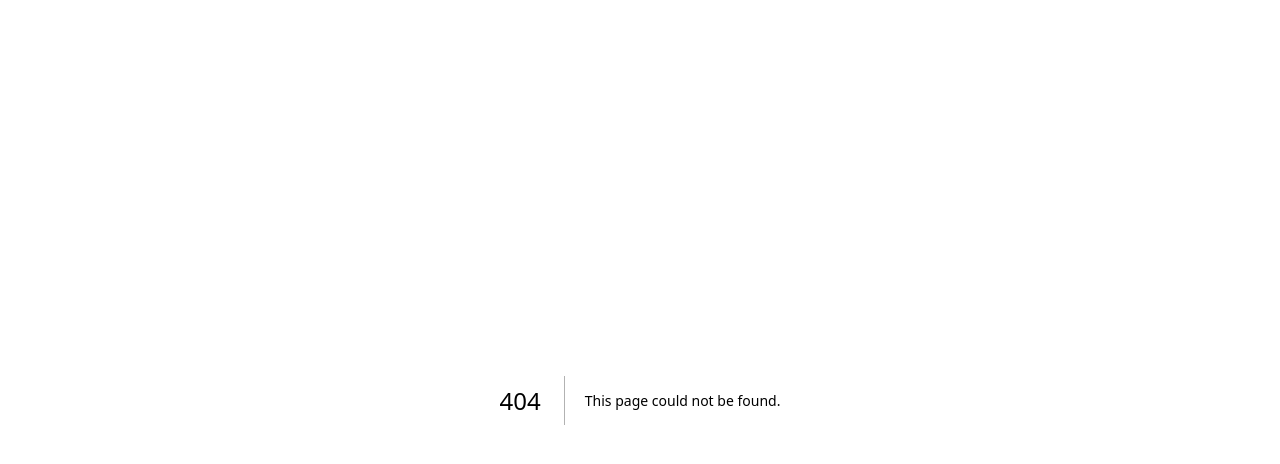
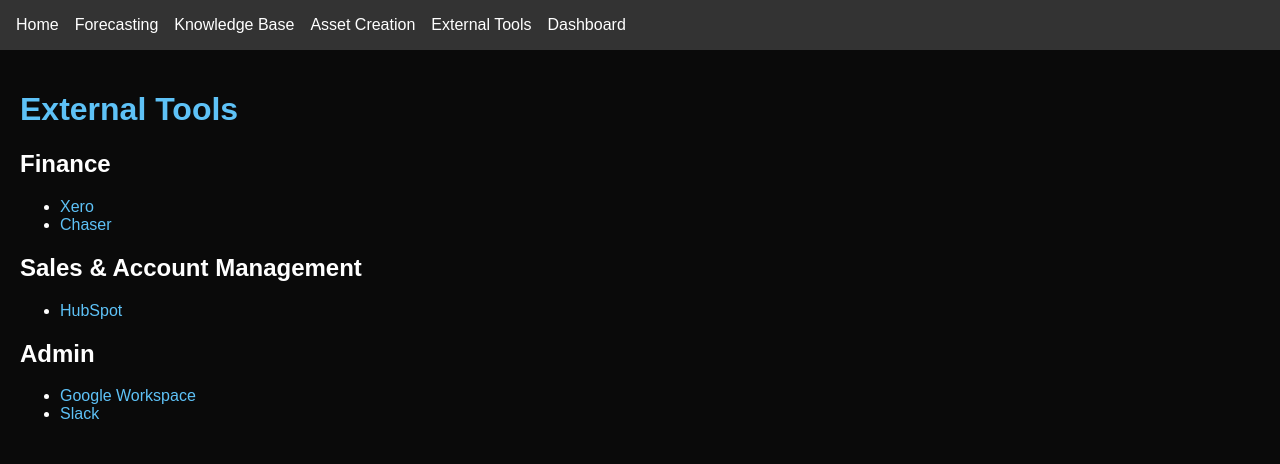
Before and after one commit to TomSumner28/merchant-data, a Next.js app: page /external-tools in a window 1280 px wide. Before the commit this address had no page. Shown: the top 464 px of the page. Built offline with nearby package versions, Linux system fonts and the light colour scheme.

Commit message:
Add TRC AI frontend with GPT tools and pages

```diff
--- /dev/null
+++ b/pages/_app.js
@@ -0,0 +1,20 @@
+import Link from 'next/link';
+import '../styles/globals.css';
+
+function MyApp({ Component, pageProps }) {
+  return (
+    <>
+      <nav style={{ display: 'flex', gap: '1rem', padding: '1rem', background: '#333' }}>
+        <Link href="/" style={{ color: '#fff' }}>Home</Link>
+        <a href="https://forecasting.therewardcollection.com" target="_blank" rel="noopener noreferrer" style={{ color: '#fff' }}>Forecasting</a>
+        <Link href="/knowledge-base" style={{ color: '#fff' }}>Knowledge Base</Link>
+        <Link href="/asset-creation" style={{ color: '#fff' }}>Asset Creation</Link>
+        <Link href="/external-tools" style={{ color: '#fff' }}>External Tools</Link>
+        <Link href="/dashboard" style={{ color: '#fff' }}>Dashboard</Link>
+      </nav>
+      <Component {...pageProps} />
+    </>
+  );
+}
+
+export default MyApp;
--- a/pages/api/query.js
+++ b/pages/api/query.js
@@ -1,10 +1,27 @@
+import axios from 'axios';
+
 export default async function handler(req, res) {
+  if (req.method !== 'POST') {
+    return res.status(405).json({ message: 'Method not allowed' });
+  }
+
   const { query } = req.body;
 
-  // Placeholder AI response logic
-  if (query.toLowerCase().includes("us retailers")) {
-    res.status(200).json({ result: "There are currently 42 live retailers in the US." });
-  } else {
-    res.status(200).json({ result: "I'll need to check that data – coming soon!" });
+  try {
+    const openaiRes = await axios.post('https://api.openai.com/v1/chat/completions', {
+      model: 'gpt-3.5-turbo',
+      messages: [{ role: 'user', content: query }]
+    }, {
+      headers: {
+        'Content-Type': 'application/json',
+        Authorization: `Bearer ${process.env.OPENAI_API_KEY}`
+      }
+    });
+
+    const result = openaiRes.data.choices[0].message.content.trim();
+    res.status(200).json({ result });
+  } catch (err) {
+    console.error(err.response?.data || err.message);
+    res.status(500).json({ result: 'Failed to fetch response from OpenAI.' });
   }
 }
--- /dev/null
+++ b/pages/external-tools.js
@@ -0,0 +1,35 @@
+export default function ExternalTools() {
+  const finance = [
+    { name: 'Xero', url: 'https://www.xero.com/' },
+    { name: 'Chaser', url: 'https://chaserhq.com/' }
+  ];
+  const sales = [
+    { name: 'HubSpot', url: 'https://app.hubspot.com/' }
+  ];
+  const admin = [
+    { name: 'Google Workspace', url: 'https://workspace.google.com/' },
+    { name: 'Slack', url: 'https://slack.com/' }
+  ];
+
+  const renderList = (items) => (
+    <ul>
+      {items.map(({ name, url }) => (
+        <li key={name}>
+          <a href={url} target="_blank" rel="noopener noreferrer" style={{ color: '#5ec2f7' }}>{name}</a>
+        </li>
+      ))}
+    </ul>
+  );
+
+  return (
+    <div style={{ padding: 20 }}>
+      <h1 style={{ color: '#5ec2f7' }}>External Tools</h1>
+      <h2>Finance</h2>
+      {renderList(finance)}
+      <h2>Sales &amp; Account Management</h2>
+      {renderList(sales)}
+      <h2>Admin</h2>
+      {renderList(admin)}
+    </div>
+  );
+}
--- /dev/null
+++ b/styles/globals.css
@@ -0,0 +1,10 @@
+body {
+  margin: 0;
+  padding: 0;
+  background: #0a0a0a;
+  color: #fff;
+  font-family: Arial, sans-serif;
+}
+a {
+  text-decoration: none;
+}
```
Also changed, not shown: pages/asset-creation.js (added, +8 -0 lines), pages/dashboard.js (added, +46 -0 lines), pages/index.js (+8 -31 lines), pages/knowledge-base.js (added, +8 -0 lines).
